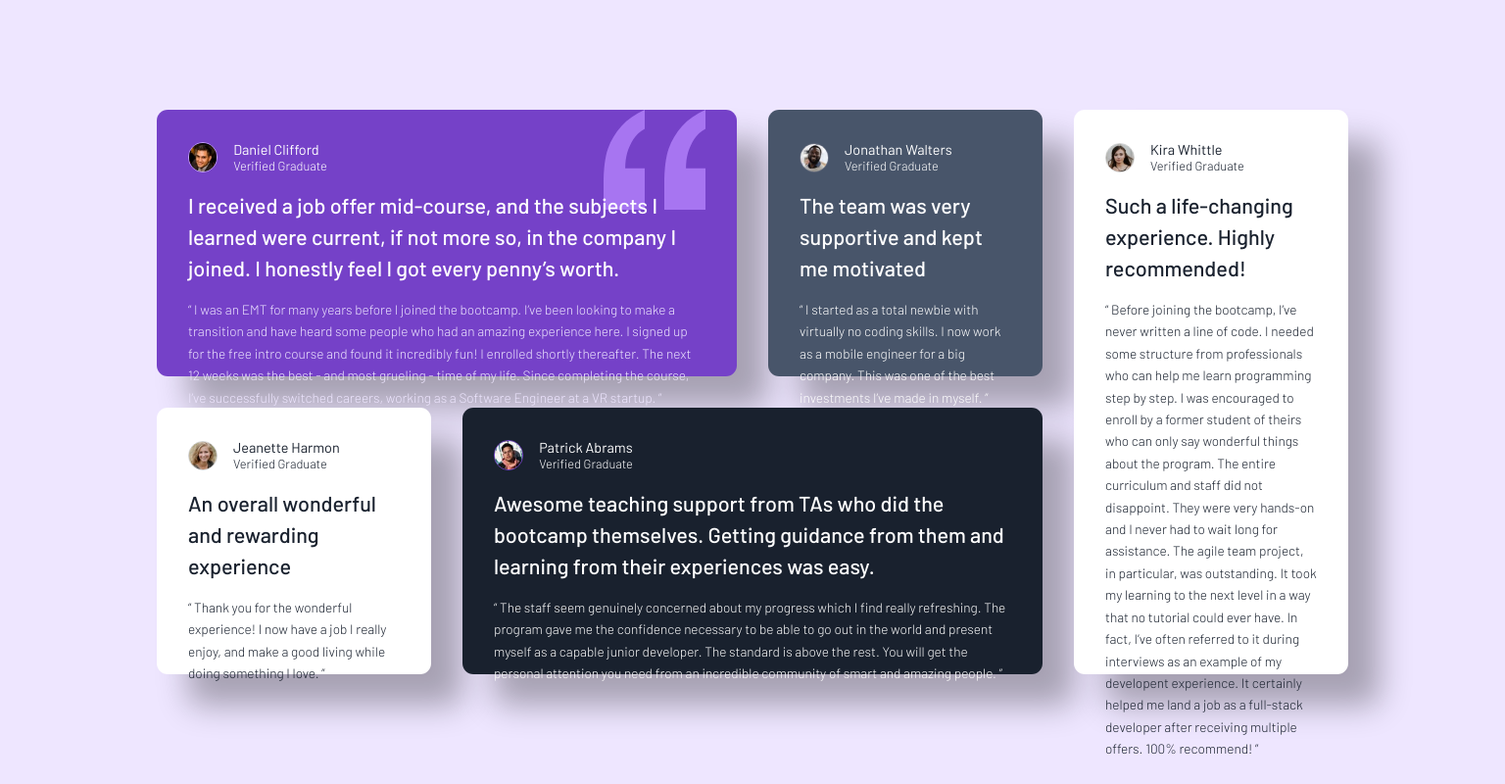
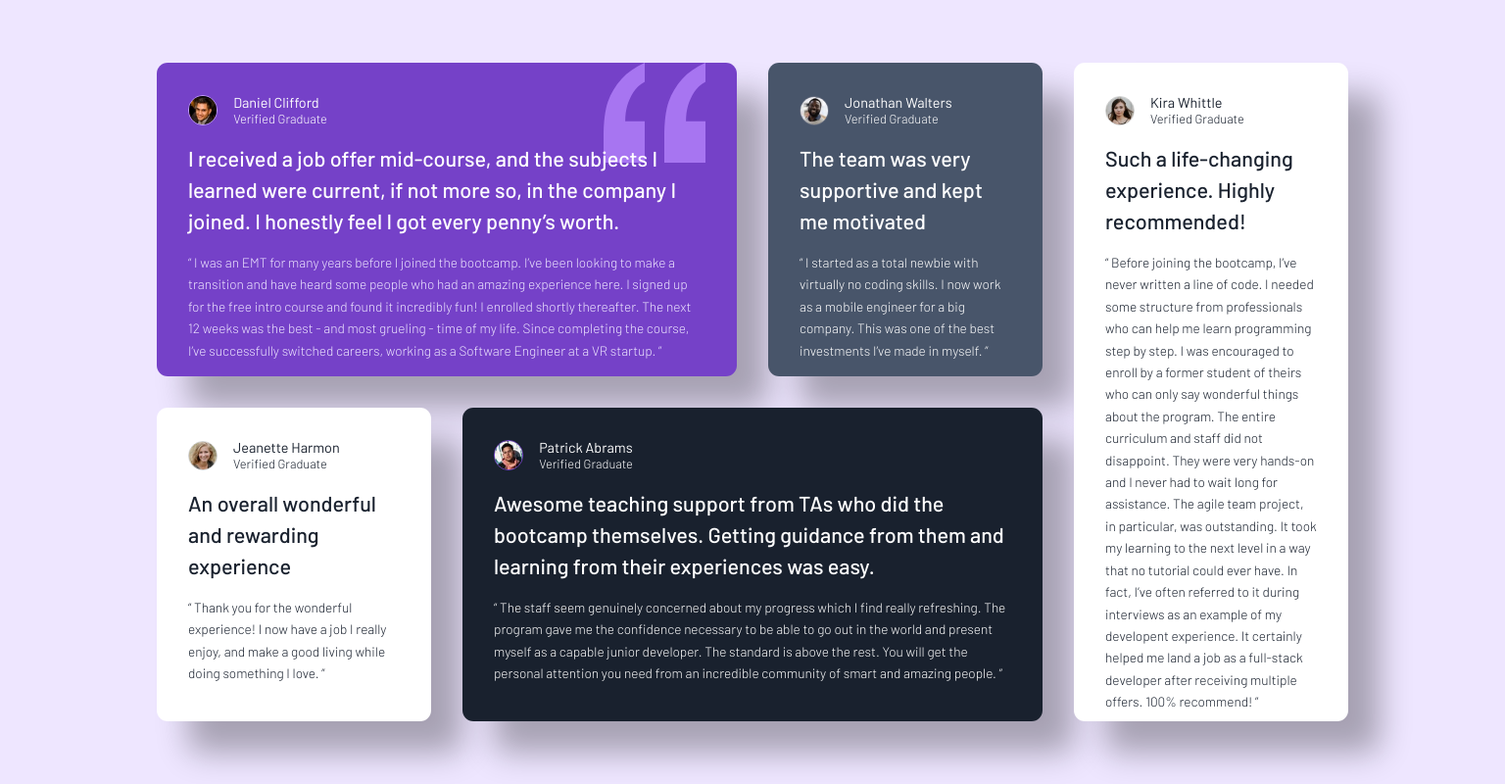
Before and after one commit to Flow2510/testimonials-grid, a plain HTML site: page index.html in a window 1536 px wide. Shown: the whole page at 98% size. Drawn offline with Linux system fonts and the light colour scheme.

Commit message:
Add files via upload

```diff
--- a/style.css
+++ b/style.css
@@ -116,7 +116,7 @@ h3{
     border: 1px solid hsl(263, 55%, 52%);
 }
 
-@media screen and (min-width:800px) and (max-width:1450px) {
+@media screen and (min-width:800px) and (max-width:1440px) {
     .page_container{
         display: grid;
         grid-template-columns: repeat(3, minmax(0, 1fr));
@@ -163,7 +163,7 @@ h3{
     }
 }
 
-@media screen and (min-width:1350px) {
+@media screen and (min-width:1440px) {
     .page_container{
         display: grid;
         grid-template-columns: repeat(4, minmax(0, 1fr));
@@ -174,7 +174,7 @@ h3{
     body{
         height: 100vh;
         display: flex;
-        padding: 5rem 8rem;
+        padding: 2rem 8rem;
 
     }
 
```
